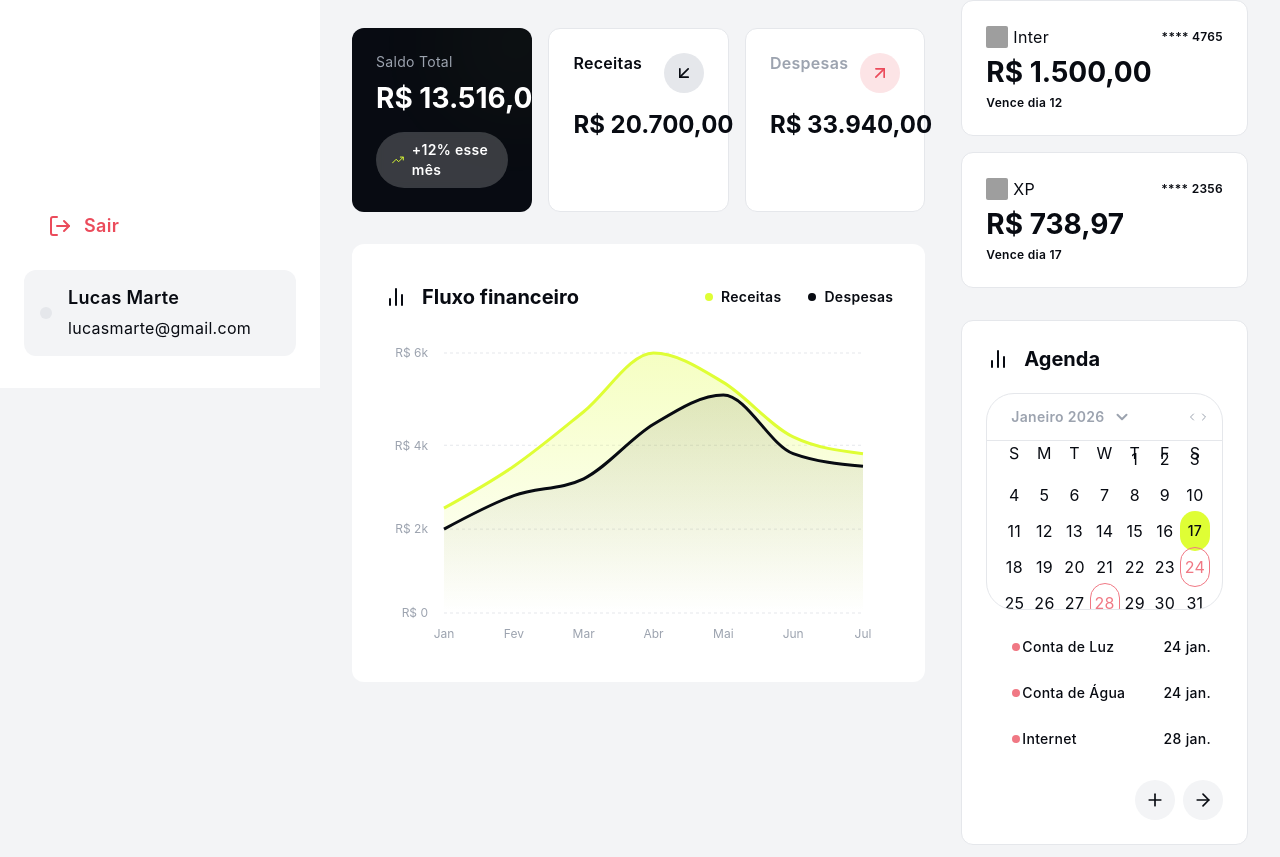
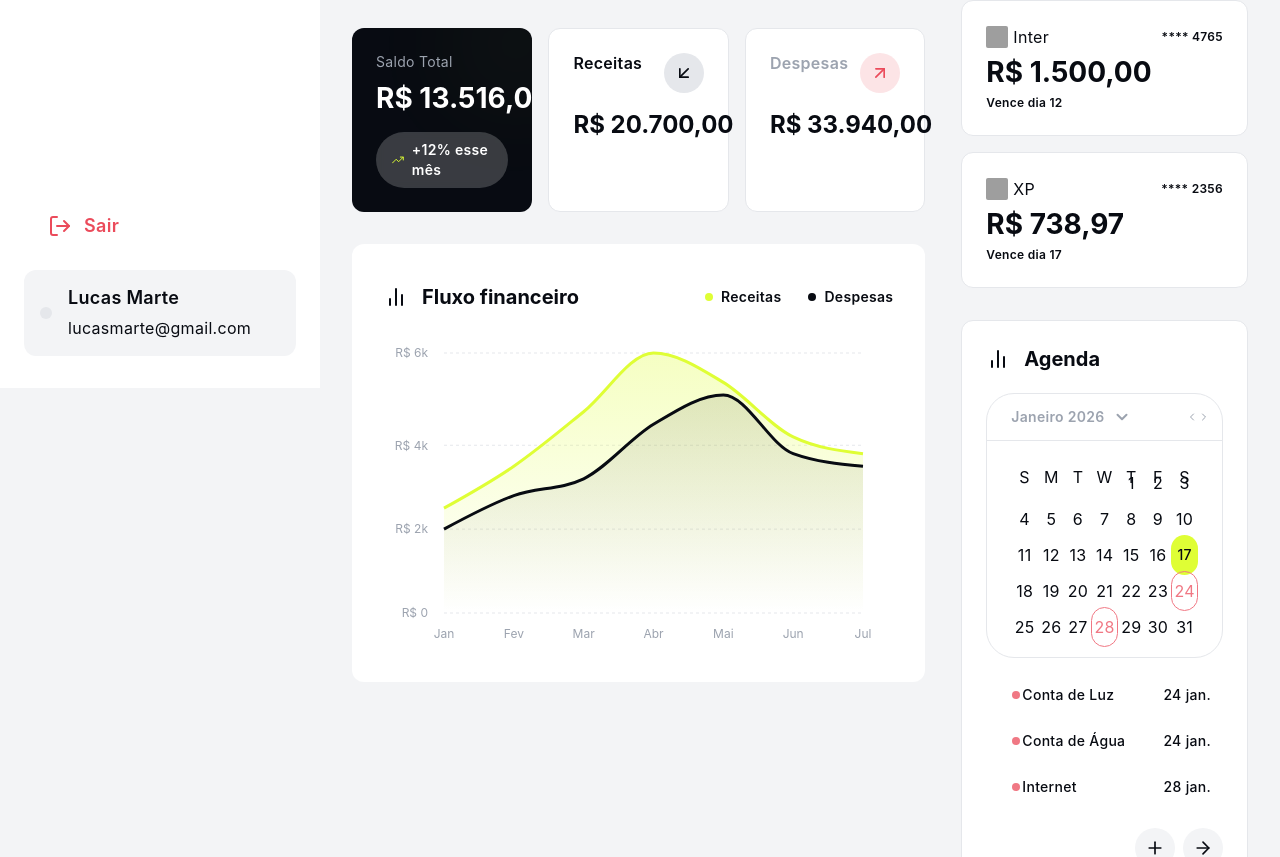
Before and after one commit to contatomarteacademy-design/projeto-teste-sequencia-prompts, a React (Vite) app: page / in a window 1280 px wide. Shown: the part 412-1269 px from the top of the page. Built offline with nearby package versions, Linux system fonts and the light colour scheme; grey boxes are pictures that could not be loaded.

Commit message:
fix: aumentar padding do container do calendário para evitar corte das datas

```diff
--- a/src/components/dashboard/AgendaWidget.tsx
+++ b/src/components/dashboard/AgendaWidget.tsx
@@ -122,7 +122,7 @@ export default function AgendaWidget() {
         </div>
 
         {/* Grid do Calendário */}
-        <div className="px-3 py-0">
+        <div className="px-6 py-6">
           {/* Dias da semana */}
           <div className="grid grid-cols-7 h-12 mb-0">
             {weekDays.map((day, index) => (
```
